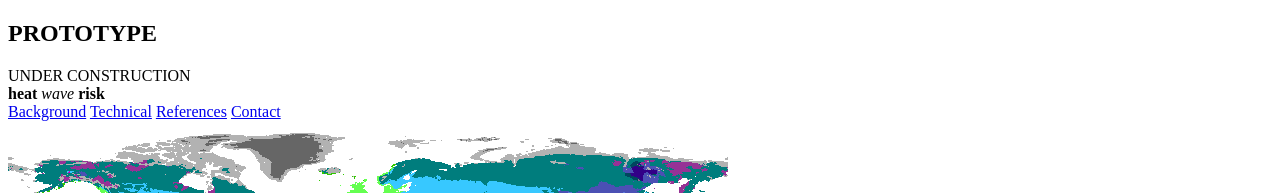
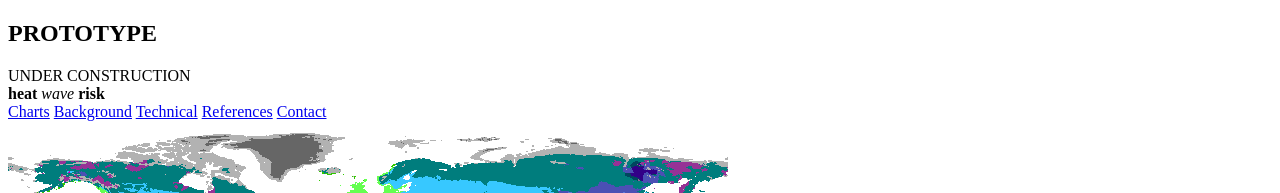
Before and after one commit to stephenjewson/heatwaverisk, a website: page src/index.ejs in a window 1280 px wide. Shown: the top 193 px of the page. Drawn offline with nearby package versions, Linux system fonts and the light colour scheme; files that its build step writes are made by us from their sources; a web font is replaced by a local one.

Commit message:
Add Charts link

```diff
--- a/src/index.ejs
+++ b/src/index.ejs
@@ -18,6 +18,7 @@
 				<strong>heat</strong> <i>wave</i> <strong>risk</strong>
 			</div>
 			<div>
+				<a href="#charts">Charts</a>
 				<a href="#background">Background</a>
 				<a href="#technical">Technical</a>
 				<a href="#references">References</a>
```
